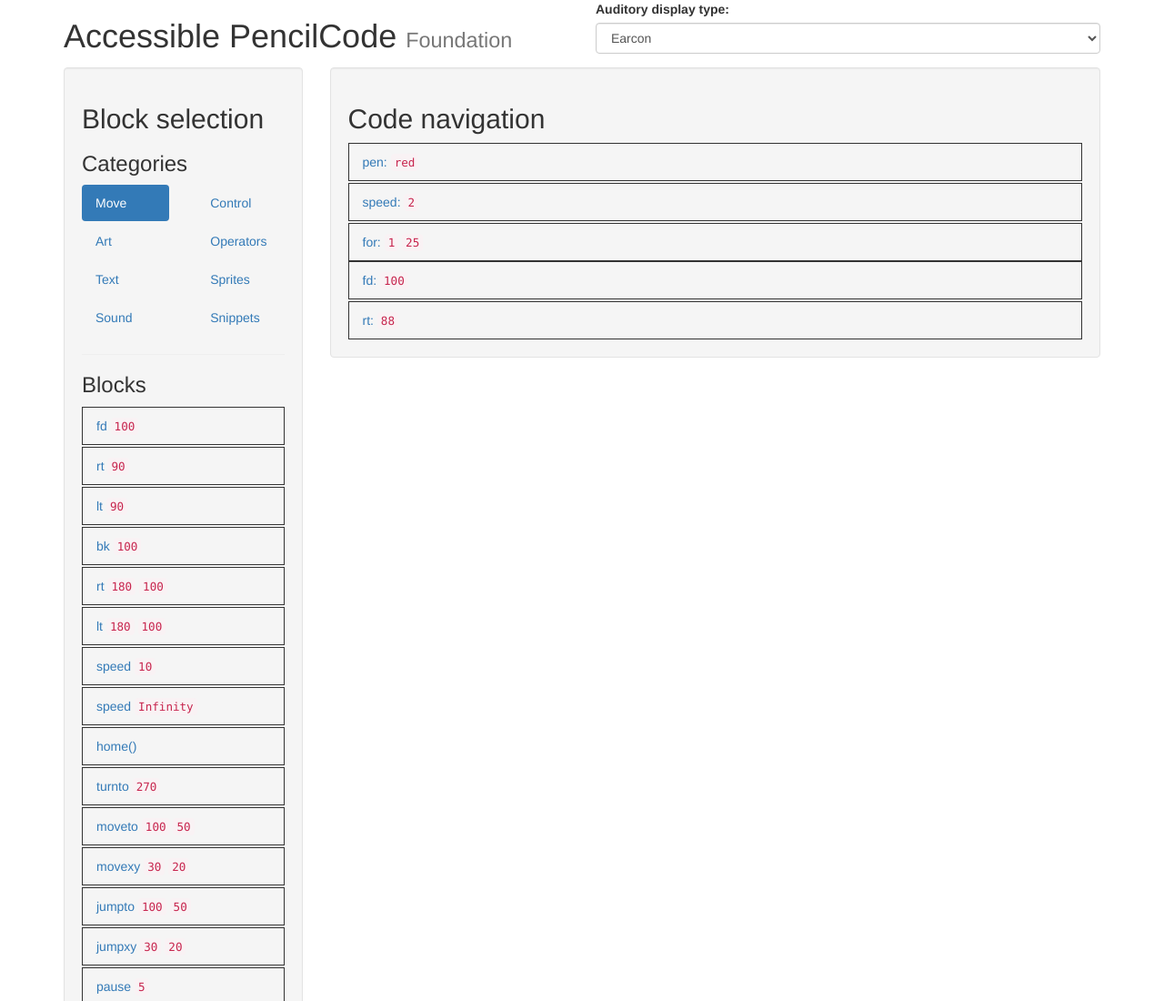
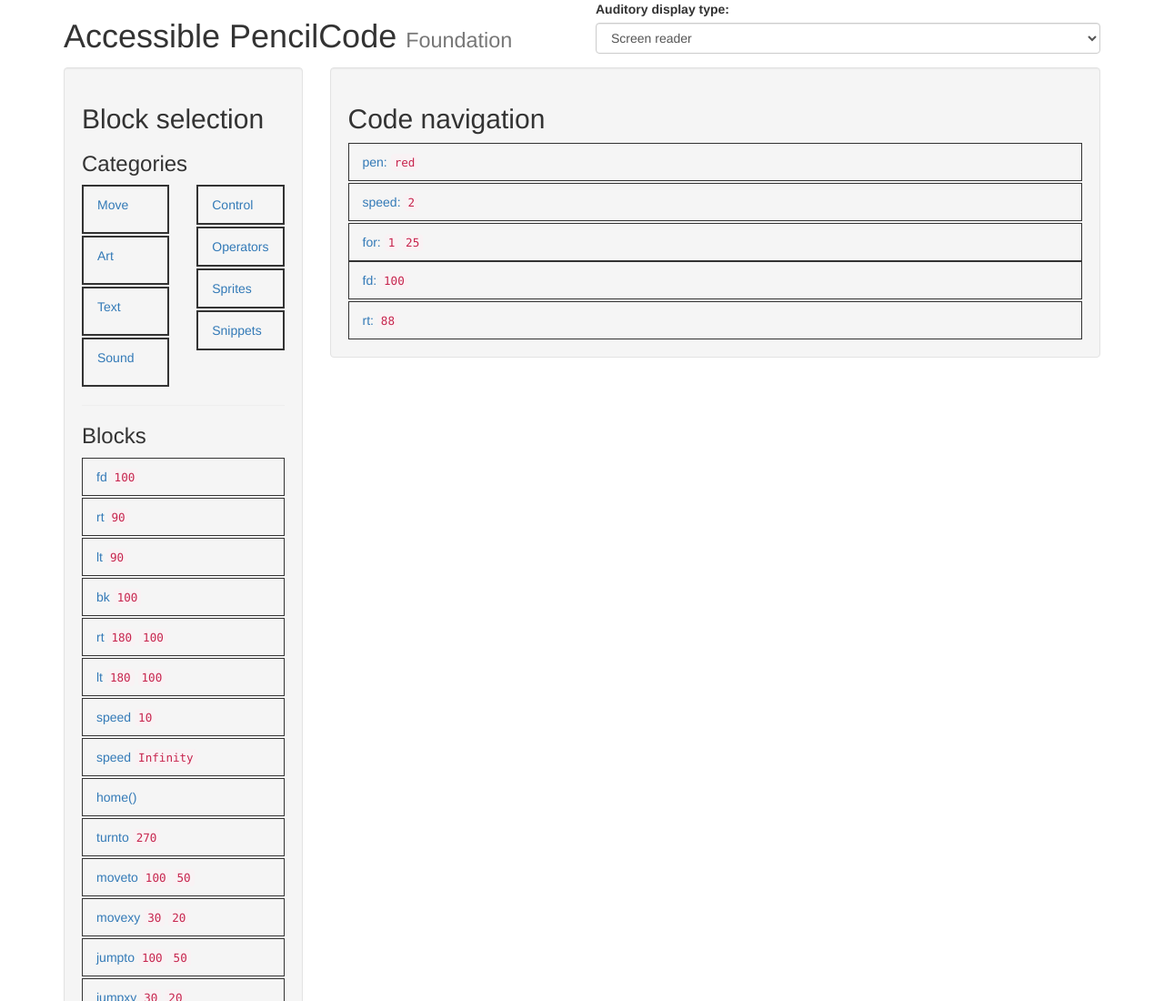
Before and after one commit to RITAccess/PencilCodePrototype, a plain HTML site: page index.html in a window 1280 px wide. Shown: the top 1100 px of the page at 91% size. Drawn offline with nearby package versions, Linux system fonts and the light colour scheme; no server answers.

Commit message:
Conversion from link to text with tabindex

```diff
--- a/client.css
+++ b/client.css
@@ -2,3 +2,18 @@
   border-style: solid;
   border-width: 1px;
 }
+
+.category {
+  border-style: solid;
+  border-width: 2px;
+  margin-bottom: 0px;
+}
+
+.category-link {
+  padding-top: 10px;
+  padding-right: 15px;
+  padding-bottom: 10px;
+  padding-left: 15px;
+  color: #337ab7;
+  text-decoration: none;
+}
--- a/client.js
+++ b/client.js
@@ -376,17 +376,27 @@
  * Derived from the Elephant codebase, also originally written by Jeffrey Wang
 */
 
-$("#category-list").on('click', '.category', function( event ) {
-  play('selectcategory', $(this).attr('id').substring(0,8) + "-link-" + $(this).attr('id').substring(9));
-  if ( !$(this).hasClass("active") ) {
+function selectcategory ( event, thisObj ) {
+  play('selectcategory', thisObj.attr('id').substring(0,8) + "-link-" + thisObj.attr('id').substring(9));
+  if ( !thisObj.hasClass("active") ) {
     $(".category").each(function(index, el) {
       if ( $(el).hasClass("category-active") ) {
         $(el).removeClass("category-active").removeClass("active");
       }
     });
-    $(this).addClass("category-active").addClass("active");
-    update_block_list($(this).attr('id'));
+    thisObj.addClass("category-active").addClass("active");
+    update_block_list(thisObj.attr('id'));
      // pull content for selected category into the pane
+  }
+};
+
+$("#category-list").on('click', '.category', function( event ) {
+  selectcategory( event, $(this) );
+});
+$("#category-list").on('keydown', '.category', function( event ) {
+  if ( event.keyCode === 13 ) { // keycode 13 = enter key
+    console.log("13!");
+    selectcategory( event, $(this) );
   }
 });
 
--- a/index.html
+++ b/index.html
@@ -15,9 +15,10 @@
       <div class="col-xs-6">
         <div class="form-group">
           <label for="auditorydisplayslist">Auditory display type:</label>
-          <select id="auditorydisplayslist" class="form-control">
+          <select id="auditorydisplayslist" class="form-control" tabindex="1">
+            <option class="auditorydisplays" id="screenreader" selected="selected">Screen reader</option>
             <option class="auditorydisplays" id="speech">Speech</option>
-            <option class="auditorydisplays" id="earcon" selected="selected">Earcon</option>
+            <option class="auditorydisplays" id="earcon">Earcon</option>
             <option class="auditorydisplays" id="spearcon">Spearcon</option>
           </select><!-- .select #auditorydisplayslist .form-control -->
         </div><!-- .form-group -->
@@ -32,10 +33,10 @@
           <div class="row" id="category-list">
             <div class="col-sm-6">
               <ul class="nav nav-pills nav-stacked">
-                <li role="presentation" class="category category-active active" id="category-1" aria-controls="move" role="tab" data-toggle="tab"><a href="#" id="category-link-1">Move</a></li>
-                <li role="presentation" class="category" id="category-2" aria-controls="art" role="tab" data-toggle="tab"><a href="#" id="category-link-2">Art</a></li>
-                <li role="presentation" class="category" id="category-3" aria-controls="text" role="tab" data-toggle="tab"><a href="#" id="category-link-3">Text</a></li>
-                <li role="presentation" class="category" id="category-4" aria-controls="sound" role="tab" data-toggle="tab"><a href="#" id="category-link-4">Sound</a></li>
+                <li role="presentation" class="category category-active active" id="category-1" aria-controls="move" role="tab" data-toggle="tab"><p class="category-link" id="category-link-1" tabindex="2">Move</p></li>
+                <li role="presentation" class="category" id="category-2" aria-controls="art" role="tab" data-toggle="tab"><p class="category-link" id="category-link-2" tabindex="3">Art</p></li>
+                <li role="presentation" class="category" id="category-3" aria-controls="text" role="tab" data-toggle="tab"><p class="category-link" id="category-link-3" tabindex="4">Text</p></li>
+                <li role="presentation" class="category" id="category-4" aria-controls="sound" role="tab" data-toggle="tab"><p class="category-link" id="category-link-4" tabindex="5">Sound</p></li>
               </ul>
             </div><!-- .col-sm-6 -->
             <div class="col-sm-6">
```
